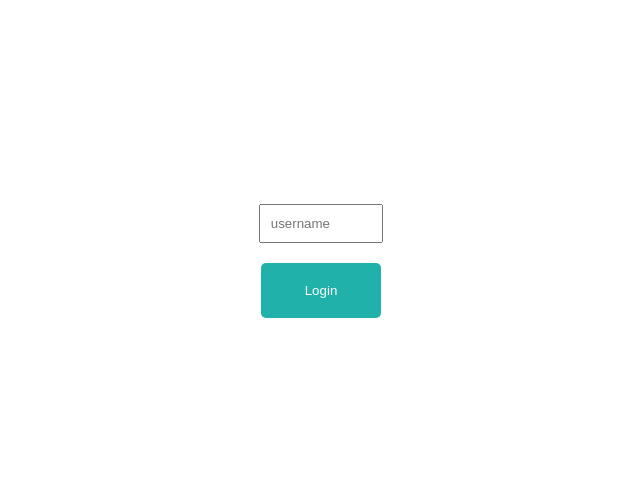
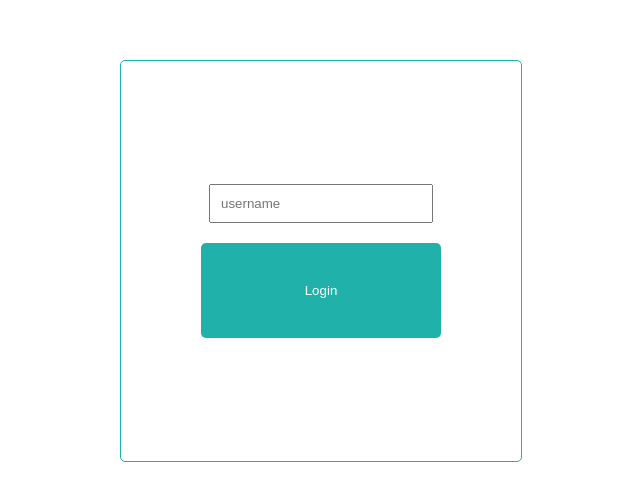
Before and after one commit to AbdurRKhalid/Socket-IO-Notification, a React (Vite) app in the folder client/: page / in a window 1280 px wide. Shown: the part 147-648 px from the top of the page, without its empty margins (319-959 px from the left). Built offline with nearby package versions, Linux system fonts and the light colour scheme.

Commit message:
Completed the Styling of Basic Screen

```diff
--- a/client/src/App.css
+++ b/client/src/App.css
@@ -28,3 +28,17 @@ button {
   border-radius: 5px;
   cursor: pointer;
 }
+
+.username {
+  font-weight: bold;
+  color: lightseagreen;
+  position: absolute;
+  top: 15px;
+  right: 20px;
+}
+
+.container {
+  width: 50vh;
+  border-radius: 5px;
+  border: 0.5px solid lightseagreen;
+}
--- a/client/src/App.jsx
+++ b/client/src/App.jsx
@@ -1,5 +1,7 @@
 import { useState } from 'react'
 import './App.css'
+import Navbar from './components/nav/Navbar';
+import Card from './components/card/Card';
 
 function App() {
   const [username, setUsername] = useState("");
@@ -9,10 +11,19 @@ function App() {
   return (
     <>
       <div className='container'>
-        <div className='login'>
-          <input type="text" placeholder='username' onChange={(e) => setUsername(e.target.value)} />
-          <button onClick={(() => setUser(username))}>Login</button>
-        </div>
+        {user ? (
+        <>
+          <Navbar />
+          <Card />
+          <span className="username">{username}</span>
+        </>)
+        : (
+          <div className='login'>
+            <input type="text" placeholder='username' onChange={(e) => setUsername(e.target.value)} />
+            <button onClick={(() => setUser(username))}>Login</button>
+          </div>
+          )
+        }
       </div>
     </>
   )
```
